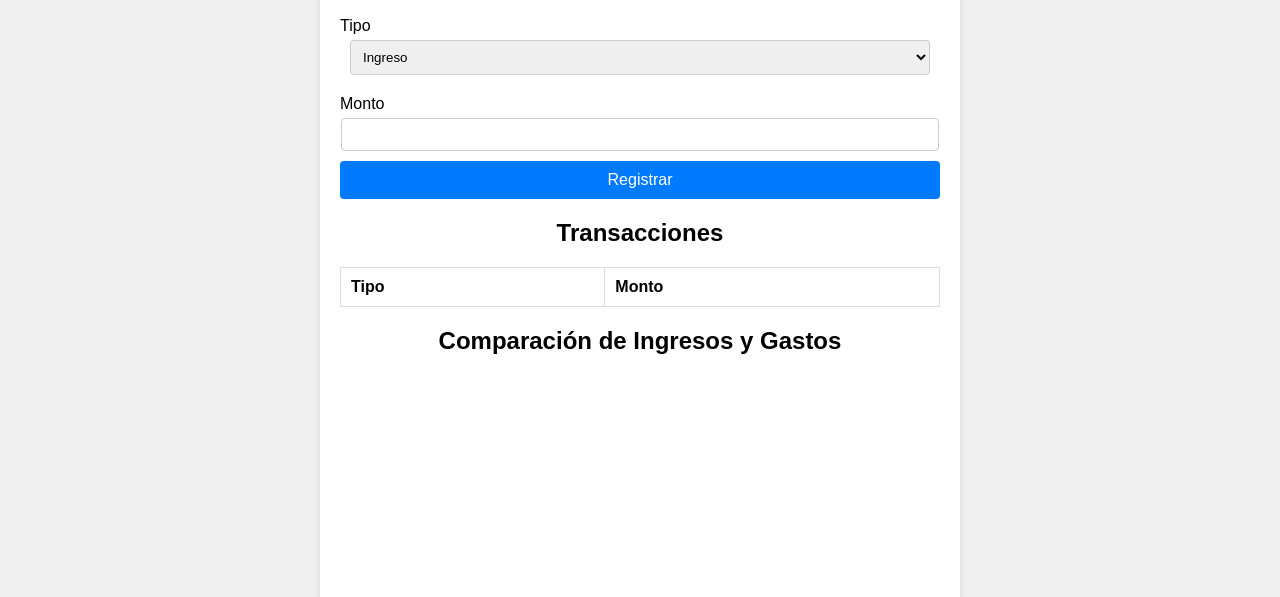
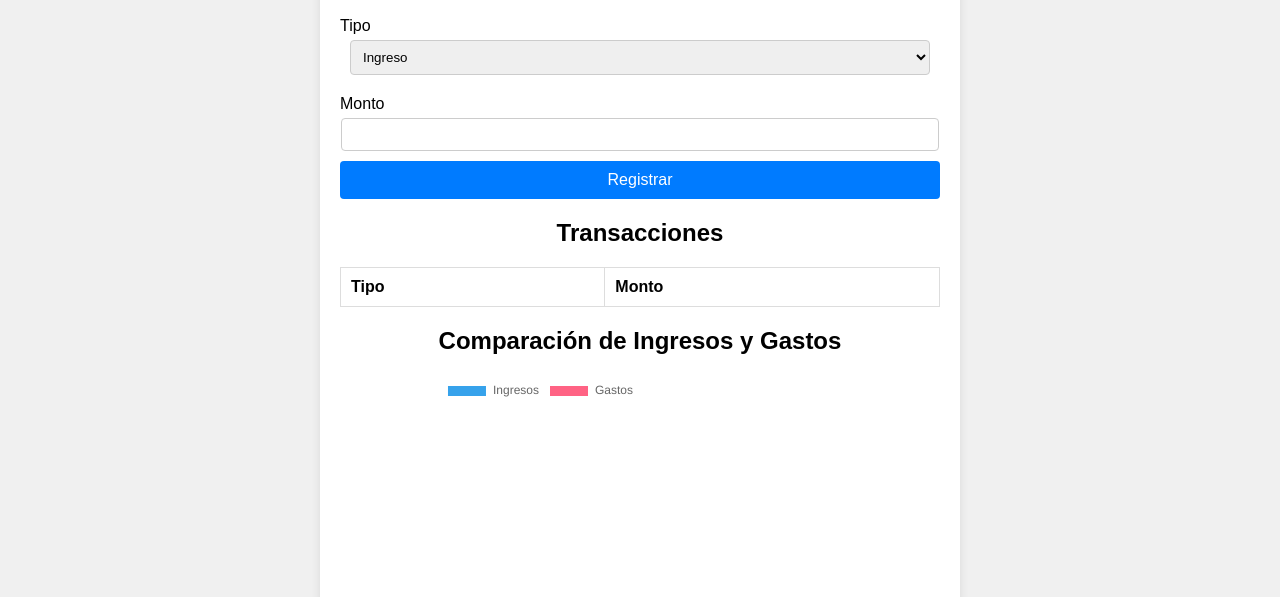
Before and after one commit to eserracin/serracin-eric, a plain HTML site: page PARCIAL_2/Dashboard/Dashboard.html in a window 1280 px wide. Shown: the part 203-800 px from the top of the page. Drawn offline with nearby package versions, Linux system fonts and the light colour scheme; sample sign-in values are in the browser's storage.

Commit message:
fix: updating with last changes

```diff
--- a/PARCIAL_2/Dashboard/Dashboard.js
+++ b/PARCIAL_2/Dashboard/Dashboard.js
@@ -1,4 +1,18 @@
 ((Session) => {
+
+    const TRX_KEY = 'trxData';
+
+    // Función para obtener los datos almacenados en localStorage
+    const getData = (KEY) => {
+        const data = localStorage.getItem(KEY);
+        return data ? JSON.parse(data) : [];
+      }
+
+      //  Función para guardar los datos en localStorage
+      const setData = (data, key) => {
+        localStorage.setItem(key, JSON.stringify(data));
+      }
+
     const app = {
         htmlElements: {
             btnSignUp: document.getElementById('btn-signup'),
@@ -10,7 +24,7 @@
             chart: document.getElementById('comparison-chart')
         },
         transactions: [],
-        charInstance: null,
+        chartInstance: null,
         initialize() {
             Session.shouldBeLoggedIn('../Login/Login.html');
             app.htmlElements.btnSignUp.addEventListener('click', app.handlers.handleSignUp);
@@ -36,14 +50,18 @@
                 Session.logout('../Login/Login.html');
             },
             addTransaction(type, amount) {
-                app.transactions.push({type, amount});
+                const trxData = getData(TRX_KEY);
+                trxData.push({type, amount});
+                setData(trxData, TRX_KEY);
+                // app.transactions.push({type, amount});
                 app.render();
             },
             updateTable() {
                 const tableBody = app.htmlElements.transactionTable;
                 console.log(tableBody);
                 tableBody.innerHTML = '';
-                app.transactions.forEach(transaction => {
+                const trxData = getData(TRX_KEY);
+                trxData.forEach(transaction => {
                     const row = document.createElement('tr');
                     row.innerHTML = `
                         <td>${transaction.type === 'inflow' ? 'Ingreso' : 'Gasto'}</td>
@@ -51,16 +69,25 @@
                     `;
                     tableBody.appendChild(row);
                 });
+                // app.transactions.forEach(transaction => {
+                //     const row = document.createElement('tr');
+                //     row.innerHTML = `
+                //         <td>${transaction.type === 'inflow' ? 'Ingreso' : 'Gasto'}</td>
+                //         <td>${transaction.amount.toFixed(2)}</td>
+                //     `;
+                //     tableBody.appendChild(row);
+                // });
             },
             updateChart () {
                 const inflow = app.transactions.filter(transaction => transaction.type === 'inflow').reduce((acc, transaction) => acc + transaction.amount, 0);
                 const outflow = app.transactions.filter(transaction => transaction.type === 'outflow').reduce((acc, transaction) => acc + transaction.amount, 0);
 
-                if(app.charInstance) {
-                    app.charInstance.destroy();
+                if(app.chartInstance) {
+                    app.chartInstance.data.datasets[0].data = [inflow, outflow];
+                    app.chartInstance.update();
                 }else {
-                    const ctx = document.getElementById('myChart').getContext('2d');
-                    app.charInstance = new Chart(ctx, {
+                    const ctx = app.htmlElements.chart.getContext('2d');
+                    app.chartInstance = new Chart(ctx, {
                         type: 'pie',
                         data: {
                             labels: ['Ingresos', 'Gastos'],
@@ -76,6 +103,7 @@
                         }
                     });
                 }
+            }
         },
         render: () => {
             const currentUserString = Session.getCurrentUser();
@@ -84,6 +112,7 @@
                 app.htmlElements.username.innerHTML = name;
             }
             app.methods.updateTable();
+            app.methods.updateChart();
         }
     };
     app.initialize();
```
Also changed, not shown: PARCIAL_2/Dashboard/Dashboard.html (+0 -53 lines).
